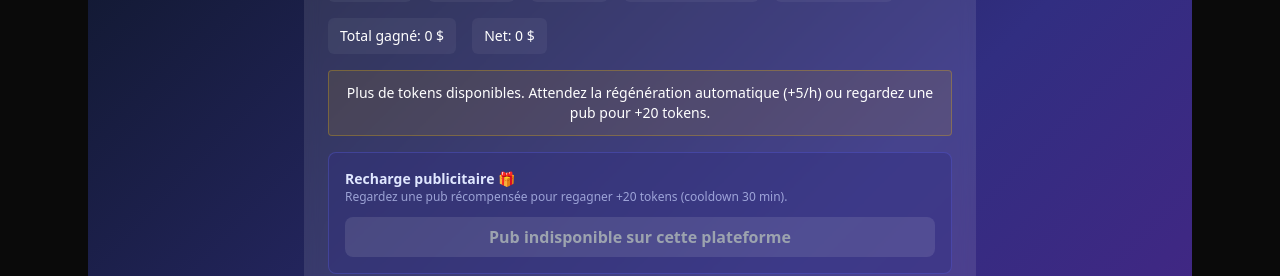
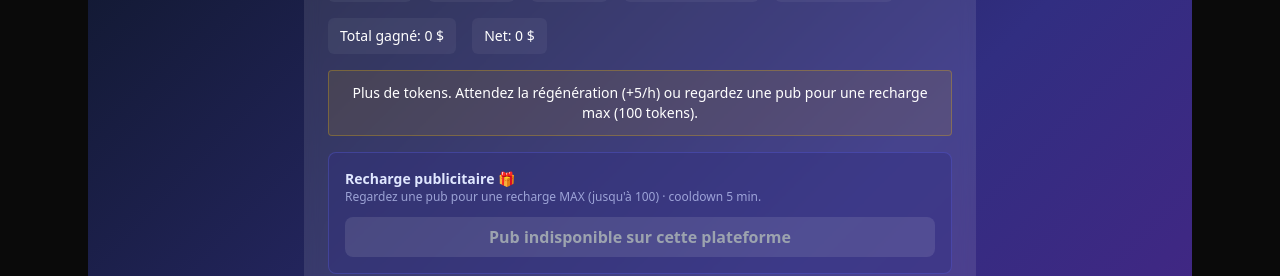
Before and after one commit to nowis30/client-jeux-millionnaire, a Next.js app: page /pari in a window 1280 px wide. Shown: the part 230-506 px from the top of the page. Built offline with nearby package versions, Linux system fonts and the light colour scheme; no server answers.

Commit message:
ui(pari): texte recharge MAX et cooldown 5 min

```diff
--- a/app/pari/page.tsx
+++ b/app/pari/page.tsx
@@ -464,13 +464,13 @@ export default function PariPage() {
           </div>
           {pariTokens <= 0 && (
             <div className="p-3 bg-yellow-500/10 border border-yellow-500/30 rounded text-sm text-center">
-              Plus de tokens disponibles. Attendez la régénération automatique (+5/h) ou regardez une pub pour +20 tokens.
+              Plus de tokens. Attendez la régénération (+5/h) ou regardez une pub pour une recharge max (100 tokens).
             </div>
           )}
           <div className="bg-indigo-900/40 border border-indigo-500/30 rounded-lg p-4 space-y-3">
             <div>
               <div className="text-sm font-semibold text-indigo-100">Recharge publicitaire 🎁</div>
-              <p className="text-xs text-indigo-200/70">Regardez une pub récompensée pour regagner +20 tokens (cooldown 30 min).</p>
+              <p className="text-xs text-indigo-200/70">Regardez une pub pour une recharge MAX (jusqu'à 100) · cooldown 5 min.</p>
             </div>
             <button
               type="button"
@@ -485,7 +485,7 @@ export default function PariPage() {
                   : pariTokens >= 100
                     ? 'Tokens déjà au maximum'
                   : adReady
-                    ? '📺 Regarder une pub (+20 tokens)'
+                    ? '📺 Pub: Recharge MAX'
                     : 'Pub indisponible sur cette plateforme'}
             </button>
             {adMessage && <div className="text-xs text-emerald-300">{adMessage}</div>}
```
